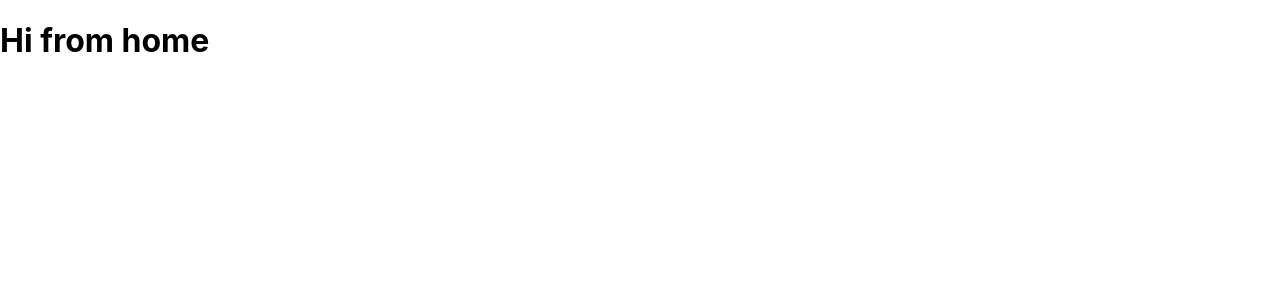
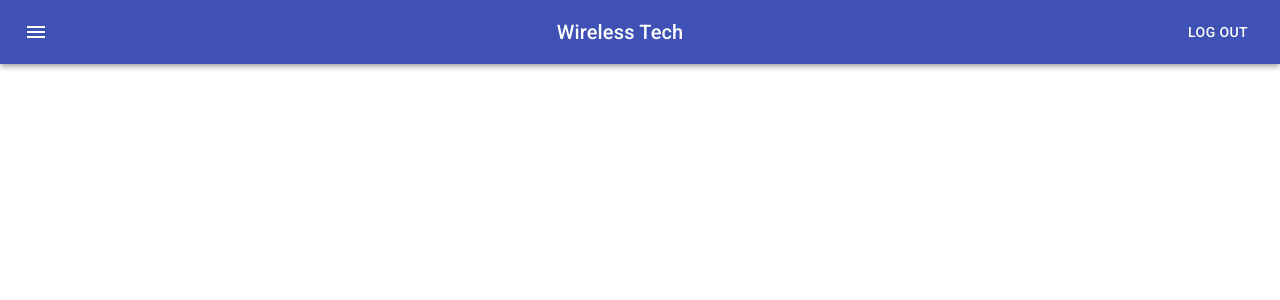
Before and after one commit to camarenad/wts-pmt-master, a React (Create React App) app: page / in a window 1280 px wide. Shown: the top 300 px of the page. Built offline with nearby package versions, Linux system fonts and the light colour scheme.

Commit message:
Adding appbar with sliding drawer containing links , styling the logout button by pushing it to the right

```diff
--- /dev/null
+++ b/src/components/LeftDrawer/LeftDrawer.jsx
@@ -0,0 +1,21 @@
+import React from 'react';
+import Drawer from '@material-ui/core/Drawer';
+import MenuItem from '@material-ui/core/MenuItem';
+
+class LeftDrawer extends React.Component {
+  constructor(props) {
+    super(props);
+  }
+
+  render() {
+    return (
+      <div>
+        <Drawer open={this.props.open}>
+          <MenuItem>Menu Item</MenuItem>
+          <MenuItem>Menu Item 2</MenuItem>
+        </Drawer>
+      </div>
+    );
+  }
+}
+export default LeftDrawer;
--- /dev/null
+++ b/src/components/NavBar/NavBar.jsx
@@ -0,0 +1,71 @@
+import React, { Component } from 'react';
+import AppBar from '@material-ui/core/AppBar';
+import Toolbar from '@material-ui/core/Toolbar';
+import Typography from '@material-ui/core/Typography';
+import Button from '@material-ui/core/Button';
+import IconButton from '@material-ui/core/IconButton';
+import MenuIcon from '@material-ui/icons/Menu';
+import Drawer from '@material-ui/core/Drawer';
+import MenuItem from '@material-ui/core/MenuItem';
+import LeftDrawer from '../../components/LeftDrawer/LeftDrawer';
+import { makeStyles, useTheme } from '@material-ui/core/styles';
+
+const drawerWidth = 240;
+
+class NavBar extends Component {
+  constructor() {
+    super();
+    this.state = { open: false, width: 500 };
+  }
+
+  handleToggle = () => this.setState({ open: !this.state.open });
+  render() {
+    const menuMargin = {
+      height: '50px',
+
+    };
+    return (
+      <div>
+        <AppBar
+          position='static'
+          style={{
+            flexGrow: 1,
+            display: 'flex',
+            justifyContent: 'space-around',
+            // background: 'red'
+          }}
+        >
+          <Toolbar>
+            <IconButton
+              edge='start'
+              color='inherit'
+              aria-label='menu'
+              onClick={this.handleToggle}
+            >
+              <MenuIcon />
+            </IconButton>
+            <Typography
+              variant='h6'
+              style={{ flexGrow: 1, textAlign: 'center' }}
+            >
+              Wireless Tech
+            </Typography>
+            <Button color='inherit'>Log Out</Button>
+          </Toolbar>
+        </AppBar>
+        <Drawer
+          open={this.state.open}
+          classes={this.state.width}
+          onClose={this.handleToggle}
+        >
+          <div style={{ width: 250}}>
+            <MenuItem style={menuMargin}>View Job Completion Forms</MenuItem>
+            <MenuItem style={menuMargin}>Upload Work Order</MenuItem>
+          </div>
+        </Drawer>
+      </div>
+    );
+  }
+}
+
+export default NavBar;
--- a/src/pages/App/App.js
+++ b/src/pages/App/App.js
@@ -1,16 +1,27 @@
 import React, { Component } from 'react';
 import { Route, Switch, BrowserRouter, Redirect } from 'react-router-dom';
+import NavBar from '../../components/NavBar/NavBar';
+// import AppBar from '@material-ui/core/AppBar';
+// import Toolbar from '@material-ui/core/Toolbar';
+// import Typography from '@material-ui/core/Typography';
+// import Button from '@material-ui/core/Button';
+// import IconButton from '@material-ui/core/IconButton';
+// import MenuIcon from '@material-ui/icons/Menu';
+// import Drawer from '@material-ui/core/Drawer';
+// import MenuItem from '@material-ui/core/MenuItem';
 
 class App extends Component {
-  state = {  }
+  constructor() {
+    super();
+    this.state = { open: false };
+  }
+
+  handleToggle = () => this.setState({ open: !this.state.open });
   render() {
-    return (<h1>Hi from home</h1>  );
+    return (
+     <NavBar />
+    );
   }
-  async componentDidMount(){
-
-  }
-};
-
-
+}
 
 export default App;
```
Also changed, not shown: 1 other file (tests, documents, lock files or other folders).
